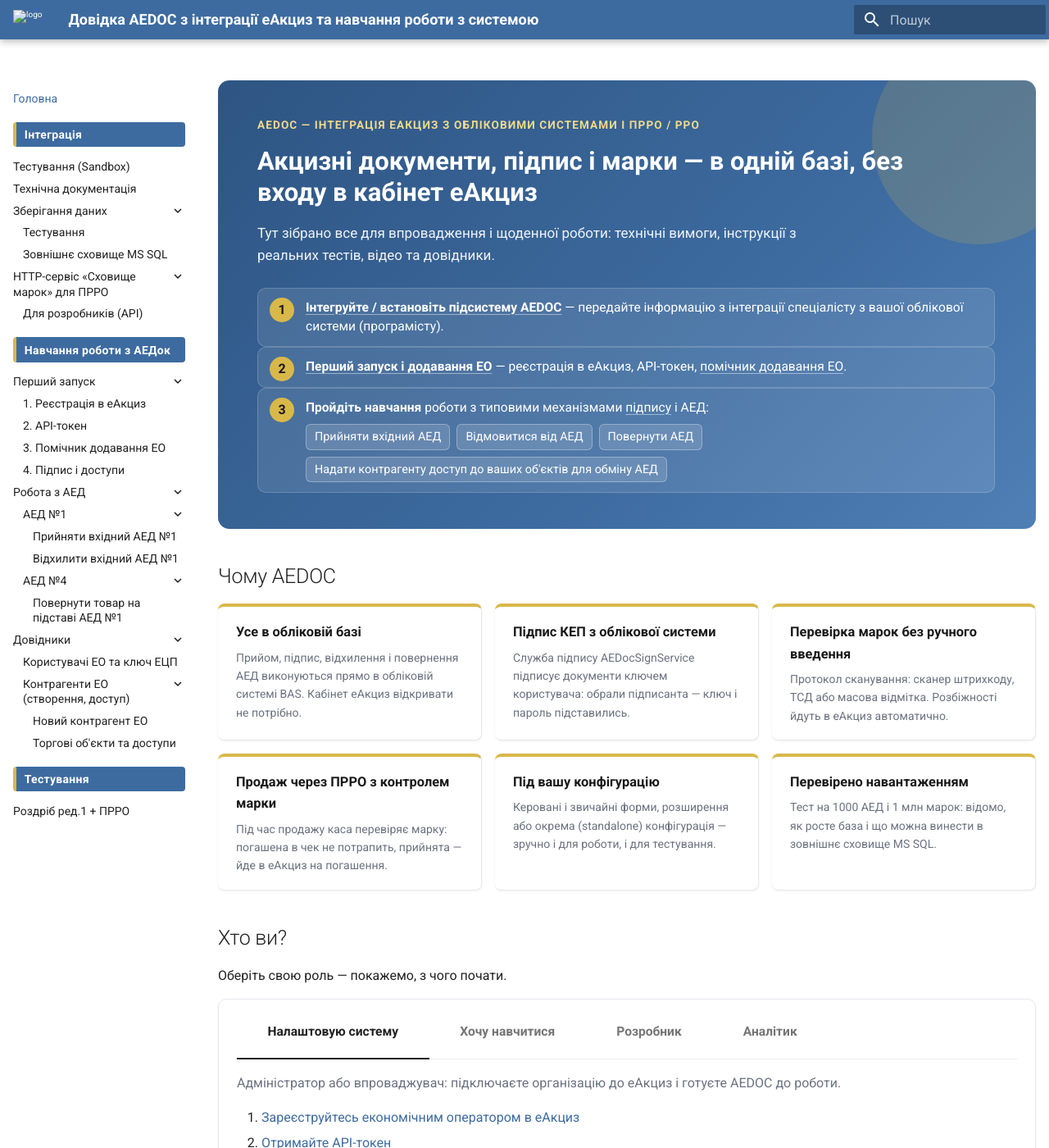
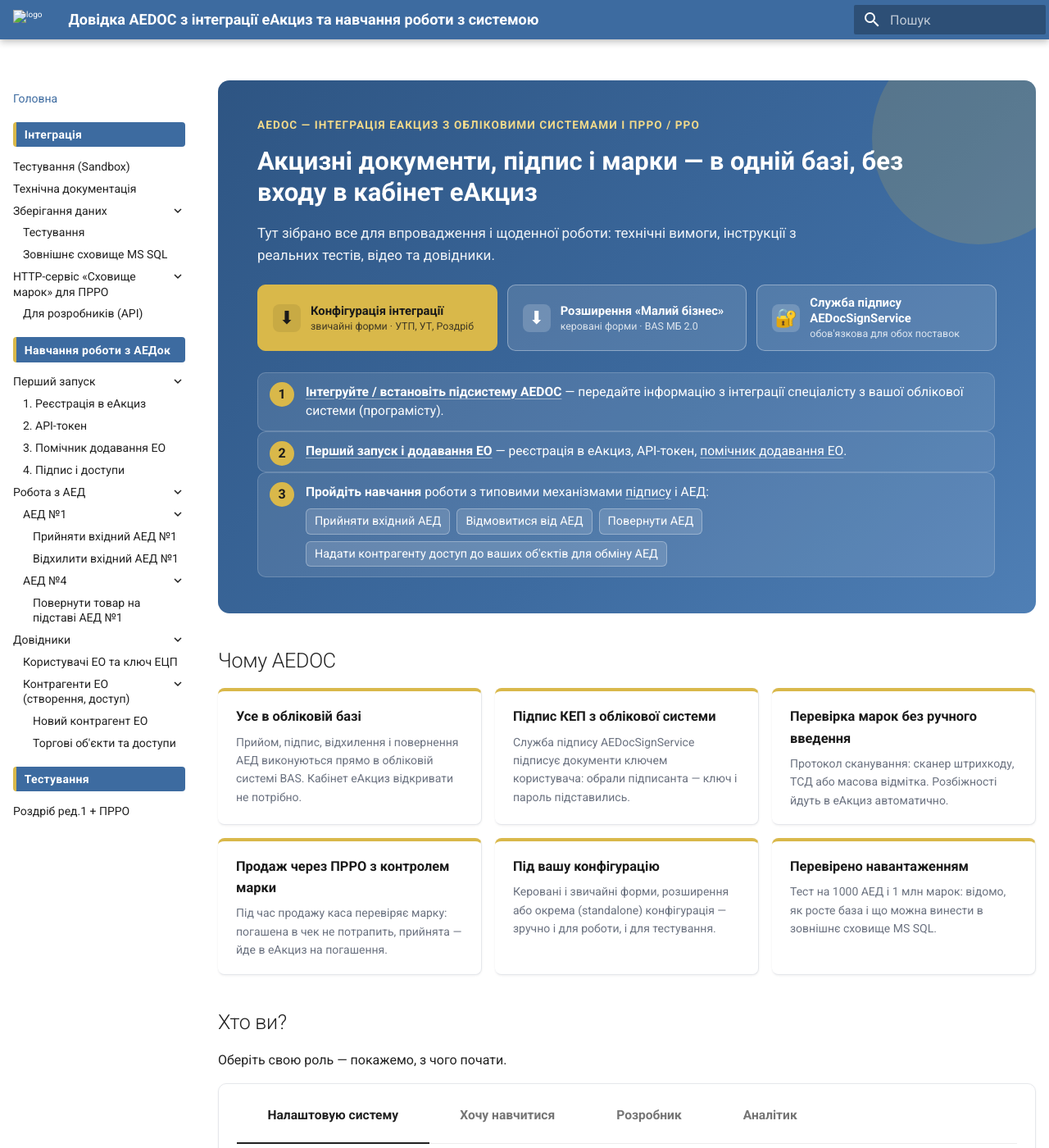
Before and after one commit to sukhenko/aedoc-docs, an MkDocs documentation site: the page built from docs/index.md, in a window 1280 px wide and 1400 px high. Shown: the whole window at 82% size. Built offline with MkDocs 1.6.1 and Material for MkDocs 9.7.7, drawn with Linux system fonts in a browser that asks for light colours.

Commit message:
Кнопки завантаження (конфігурація, розширення МБ, служба підпису) на головній і в Sandbox
Co-Authored-By: Claude Opus 5.5 <noreply@anthropic.com>
Claude-Session: https://claude.ai/code/session_0177sjggDQ9MXuFeJFH1q7HZ

```diff
--- a/docs/index.md
+++ b/docs/index.md
@@ -12,6 +12,12 @@ hide:
 <p class="hero__title">Акцизні документи, підпис і марки — в одній базі, без входу в кабінет еАкциз</p>
 
 <p class="hero__lead">Тут зібрано все для впровадження і щоденної роботи: технічні вимоги, інструкції з реальних тестів, відео та довідники.</p>
+
+<div class="dl dl--hero">
+<a class="dl__btn dl__btn--gold" href="https://aedoc.com.ua/download/%d0%ba%d0%be%d0%bd%d1%84%d1%96%d0%b3%d1%83%d1%80%d0%b0%d1%86%d1%96%d1%8f-%d0%b4%d0%bb%d1%8f-%d1%96%d0%bd%d1%82%d0%b5%d0%b3%d1%80%d1%86%d1%96%d1%97-%d0%b0%d0%b5%d0%b4%d0%be%d1%81-%d0%b5%d0%b0%d0%ba/?wpdmdl=1100&amp;masterkey=O9dcV8_ycmVqIXQktj0R3wCUZCvq4lylBo8OMxiQx9OZ8MXji0Jw51zc-ZujyD3AiFu3OYeX-0RPAWOekI4xLl3nt6g2-02p7RyS-Dg4yaAQ"><span class="dl__ico">⬇</span><span><b>Конфігурація інтеграції</b><small>звичайні форми · УТП, УТ, Роздріб</small></span></a>
+<a class="dl__btn" href="https://aedoc.com.ua/download/%d1%80%d0%be%d0%b7%d1%88%d0%b8%d1%80%d0%b5%d0%bd%d0%bd%d1%8f-%d0%b0%d0%b5%d0%b4%d0%be%d0%ba-%d0%b4%d0%bb%d1%8f-%d1%96%d0%bd%d1%82%d0%b5%d0%b3%d1%80%d0%b0%d1%86%d1%96%d1%97-bas-%d0%bc%d0%b0%d0%bb%d0%b8/?wpdmdl=961&amp;masterkey=OcfrThd5vLXuNNHUTBwEwV78gnSI2OGMMOViLd_7AeNiCmjAjv9N9ojm0AmCJY_pDjQA0hE6DZtF46YpioVLUur6G0LQWgZCSQjkqyYMdOmA"><span class="dl__ico">⬇</span><span><b>Розширення «Малий бізнес»</b><small>керовані форми · BAS МБ 2.0</small></span></a>
+<a class="dl__btn" href="https://aedoc.com.ua/download/%d0%bc%d0%be%d0%b4%d1%83%d0%bb%d1%8c-%d0%bf%d1%96%d0%b4%d0%bf%d0%b8%d1%81%d1%83-%d0%b5%d0%b0%d0%ba%d1%86%d0%b8%d0%b7/"><span class="dl__ico">🔐</span><span><b>Служба підпису AEDocSignService</b><small>обов'язкова для обох поставок</small></span></a>
+</div>
 
 <ol class="hero__steps">
 <li><a href="integratsiia/"><strong>Інтегруйте / встановіть підсистему AEDOC</strong></a> — передайте інформацію з інтеграції спеціалісту з вашої облікової системи (програмісту).</li>
--- a/docs/stylesheets/extra.css
+++ b/docs/stylesheets/extra.css
@@ -138,3 +138,25 @@
 .md-typeset .cta__title{font-size:1.1rem;font-weight:700;color:#fff!important}
 @media (max-width:600px){.md-typeset .ways{grid-template-columns:1fr}}
 @media (min-width:1220px){.md-typeset .wf{grid-template-columns:repeat(5,1fr)}}
+
+/* ===== Кнопки завантаження ===== */
+.md-typeset .dl{display:flex;flex-wrap:wrap;gap:12px;margin:1.4em 0;position:relative;z-index:1}
+.md-typeset .dl__btn{display:flex;align-items:center;gap:12px;padding:12px 18px;border-radius:10px;text-decoration:none!important;font-size:.74rem;line-height:1.25;transition:transform .1s,box-shadow .15s,background .15s;min-width:240px;flex:1 1 240px;max-width:340px}
+.md-typeset .dl__btn:hover{transform:translateY(-1px)}
+.md-typeset .dl__btn b{display:block;font-weight:700}
+.md-typeset .dl__btn small{display:block;font-size:.62rem;opacity:.8;margin-top:2px}
+.md-typeset .dl__ico{font-size:1.1rem;width:34px;height:34px;flex:0 0 34px;border-radius:8px;display:flex;align-items:center;justify-content:center}
+/* у банері головної */
+.md-typeset .dl--hero .dl__btn{background:rgba(255,255,255,.12);border:1px solid rgba(255,255,255,.35);color:#fff!important}
+.md-typeset .dl--hero .dl__btn:hover{background:rgba(255,255,255,.2)}
+.md-typeset .dl--hero .dl__ico{background:rgba(255,255,255,.18)}
+.md-typeset .dl--hero .dl__btn--gold{background:#D9B84A;border-color:#D9B84A;color:#1A1A1A!important}
+.md-typeset .dl--hero .dl__btn--gold:hover{background:#E6C866}
+.md-typeset .dl--hero .dl__btn--gold .dl__ico{background:rgba(0,0,0,.08)}
+/* на сторінці */
+.md-typeset .dl--page .dl__btn{background:#fff;border:1px solid #E5E7EB;color:#1A1A1A!important;box-shadow:0 1px 3px rgba(0,0,0,.06)}
+.md-typeset .dl--page .dl__btn:hover{box-shadow:0 3px 12px rgba(0,0,0,.12);border-color:#3D6BA0}
+.md-typeset .dl--page .dl__ico{background:#e8f0f9;color:#3D6BA0}
+.md-typeset .dl--page .dl__btn--gold{background:#D9B84A;border-color:#D9B84A}
+.md-typeset .dl--page .dl__btn--gold .dl__ico{background:rgba(0,0,0,.08);color:#1A1A1A}
+@media (max-width:600px){.md-typeset .dl__btn{max-width:none}}
--- a/mkdocs.yml
+++ b/mkdocs.yml
@@ -59,9 +59,9 @@ nav:
       - Роздріб ред.1 + ПРРО: testuvannia/rozdrib-prro.md
 
 extra_css:
-  - stylesheets/extra.css?v=20261009-3
+  - stylesheets/extra.css?v=20261009-4
 extra_javascript:
-  - javascripts/lightbox.js?v=20261009-3
+  - javascripts/lightbox.js?v=20261009-4
 
 markdown_extensions:
   - attr_list
```
Also changed, not shown: docs/integratsiia/sandbox.md (+6 -0 lines).
